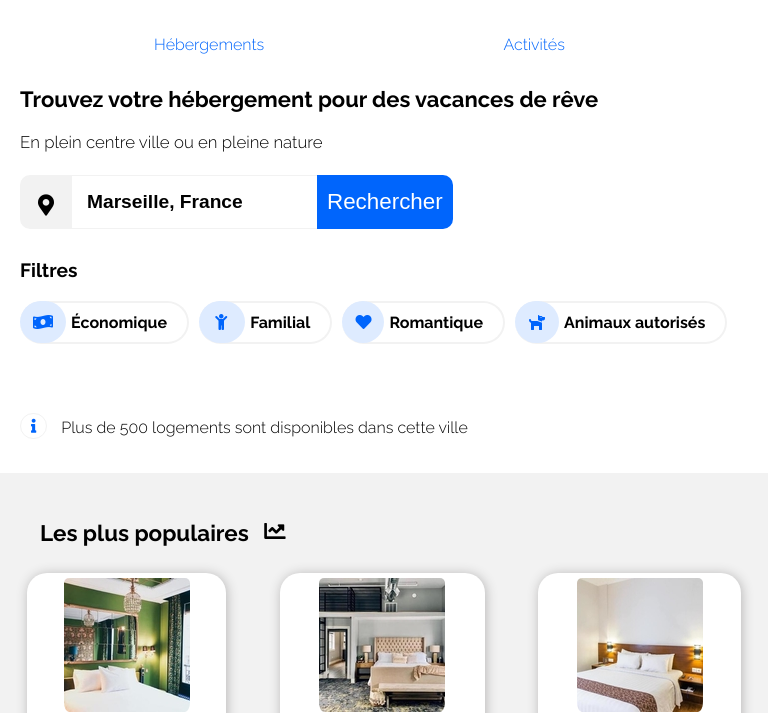
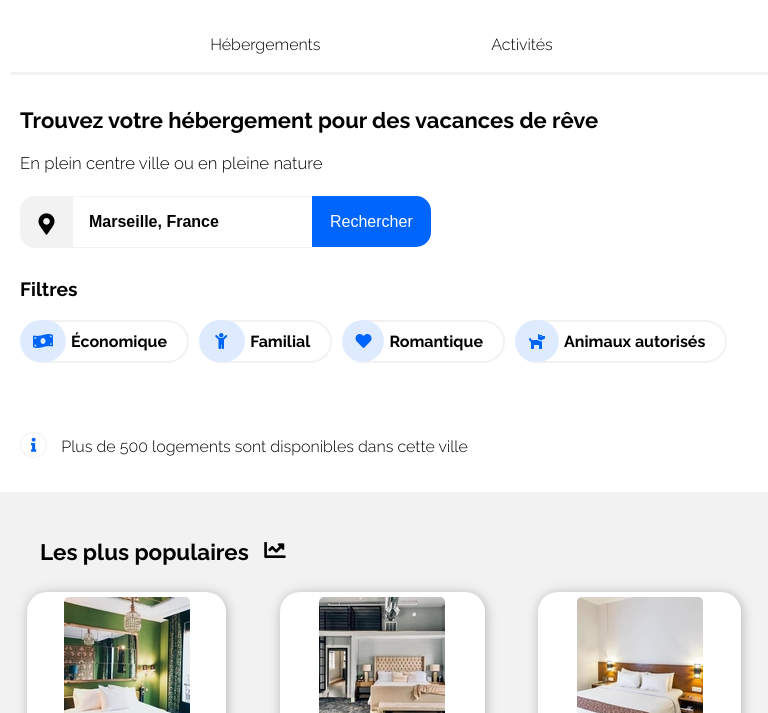
Before and after one commit to Davidvgn/DavidVignon_2_09012021, a plain HTML site: page index.html in a window 768 px wide. Shown: the part 87-800 px from the top of the page. Drawn offline with Linux system fonts and the light colour scheme.

Commit message:
Correction Sizes sur 'Rechercher' + nav Header (alignement tablette et mobile)

```diff
--- a/index.html
+++ b/index.html
@@ -21,9 +21,9 @@
                 <div id="conteneur1">
 
                     <div class="elt1">
-                        <p>
+                        <a href="/">
                             <img id="logo" src="img/Reservia.svg" alt="logo" title="logo" />
-                        </p>
+                        </a>
                     </div><!--elt1-->
 
                     <div class="elt1">
--- a/style.css
+++ b/style.css
@@ -92,20 +92,20 @@ h1+p    /* texte sous 'trouvez' */
 .icone_map
 {
     height: 30px;
-    width: 48px;
-    padding-top: 20px;
+    width: 49px;
+    padding-top: 18px;
     background-color: #f2f2f2;
     text-align: center;
     border: 2px solid #f2f2f2;
-    border-radius: 10px 0px 0px 10px;
+    border-radius: 15px 0px 0px 15px;
 }
 
 form.formulaire input[type=text]    /* formulaire "recherche" */
 {
-    padding: 15px;
-    font-size: 1.2em;
+    padding: 16px;
+    font-size: 1em;
     font-weight: bold;
-    width:215px;
+    width:207px;
     border-top: solid 1px #f2f2f2;
     border-bottom: solid 1px #f2f2f2;
     border-left: none;
@@ -120,15 +120,15 @@ input:focus {       /* empeche le form de se mettre en bleu quand on clique dess
 }
 form.formulaire button  /*BOUTON RECHERCHE*/
 {
-    height: 54px;
-    padding-left: 10px;
-    padding-right: 10px;
+    height: 51px;
+    padding-left: 18px;
+    padding-right: 18px;
     background:#0065FC;
     color: white;
-    font-size:1.4em;
+    font-size:1em;
     cursor: pointer;
     border: #0065FC;
-    border-radius: 0px 10px 10px 0px;
+    border-radius: 0px 15px 15px 0px;
 }
 form.formulaire button:hover
 {
@@ -262,7 +262,6 @@ form.formulaire button:hover
     border-radius: 20px;
     margin-left: auto;
     margin-right: auto;
-
     padding: 5px 5px 0px 5px;
  }
  .tag3{       /* Etiquettes img right */
@@ -436,14 +435,19 @@ a[title*="Afficher"]{    /* 'afficher plus */
     background-color: #f2f2f2;
     margin-top: 35px;
     padding-top: 48px;
-    width: 100%;
 }
-@media all and (min-width: 1460px) /* adaptation footer pour Grand ecran */
+footer{
+    background-color: #f2f2f2;
+}
+@media all and (min-width: 1485px) /* adaptation footer pour Grand ecran */
     {
         #conteneur6{
-            justify-content: space-around;
-        }
+            margin-left: auto;
+            margin-right: auto;
+            width:1440px;
+                }
     }
+
 
 #conteneur6 p{
     margin-bottom:20px;
@@ -505,9 +509,16 @@ h3 /* Titre footer */
         margin-right: 0px;
         margin-top:45px;
     }
-
+    #nav1{ /*nav heb + act */
+        border-bottom: solid #f2f2f2;
+        padding-bottom: 18px;
+        text-align: center;
+    }
+    .a_nav1{
+        color:black;
+    }
     #nav1 li{  /* Hebergements - activites */
-        margin-left: 9%;
+        margin-left: 0px;
         padding-top: 0px;
     }
     .heberg /* element hébergement du nav1*/
@@ -520,6 +531,12 @@ h3 /* Titre footer */
         padding-left: 12%;
         padding-right: 12%;
     }
+    a:active{
+        color: #0065FC;
+     }
+     a:hover{
+         color: #0065FC;
+     }
     #nav1 li:hover
     {
         border-top:none;
@@ -527,7 +544,6 @@ h3 /* Titre footer */
         border-bottom: solid #0065FC;
         padding-top: 0px;
     }
-
     #recherche                                   /* SECTION RECHERCHE */
         {
         padding-left:20px;
@@ -710,6 +726,7 @@ h3 /* Titre footer */
     #nav1{ /*nav heb + act */
         border-bottom: solid #f2f2f2;
         padding-bottom: 18px;
+        text-align: center;
     }
     .a_nav1{
         color:black;
```
